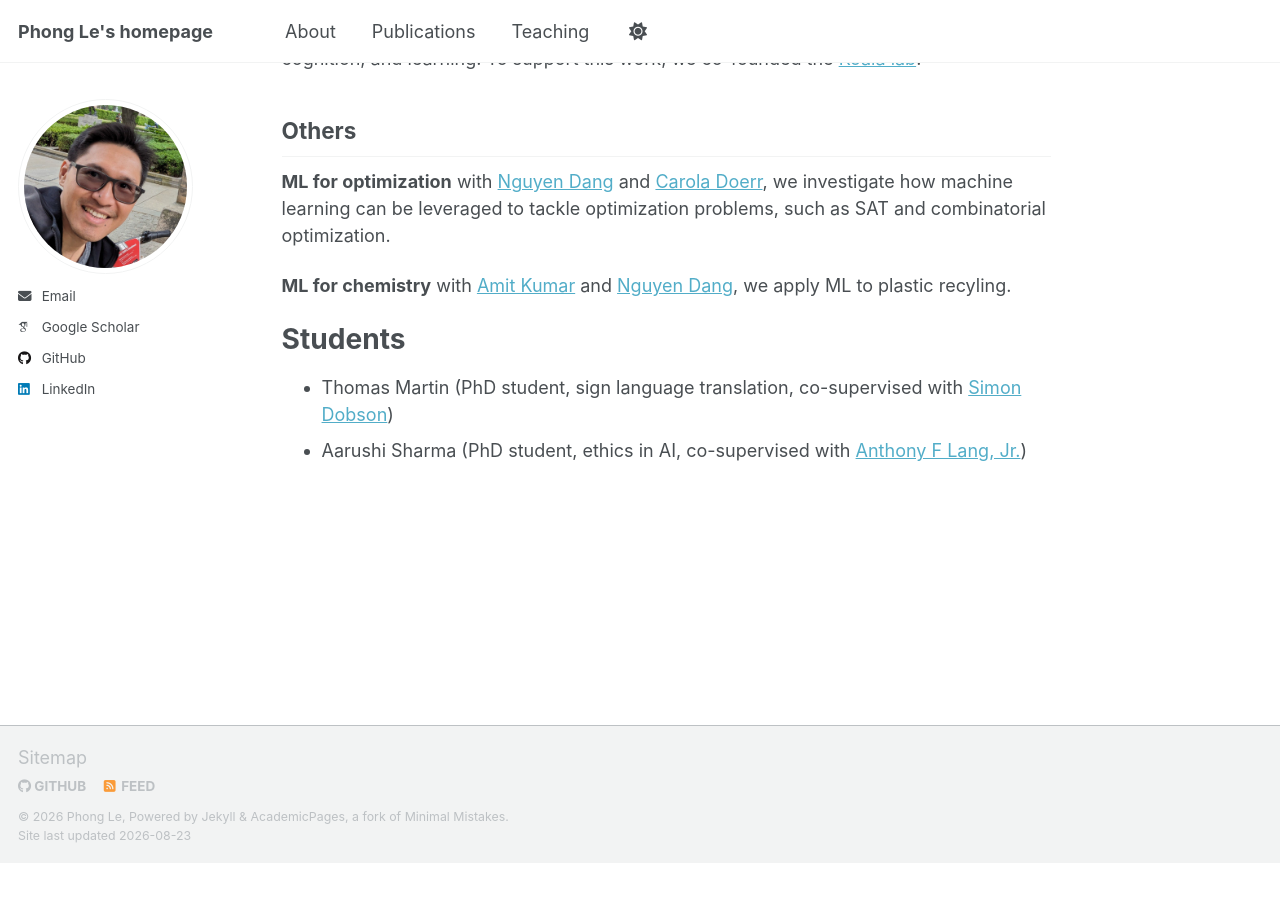
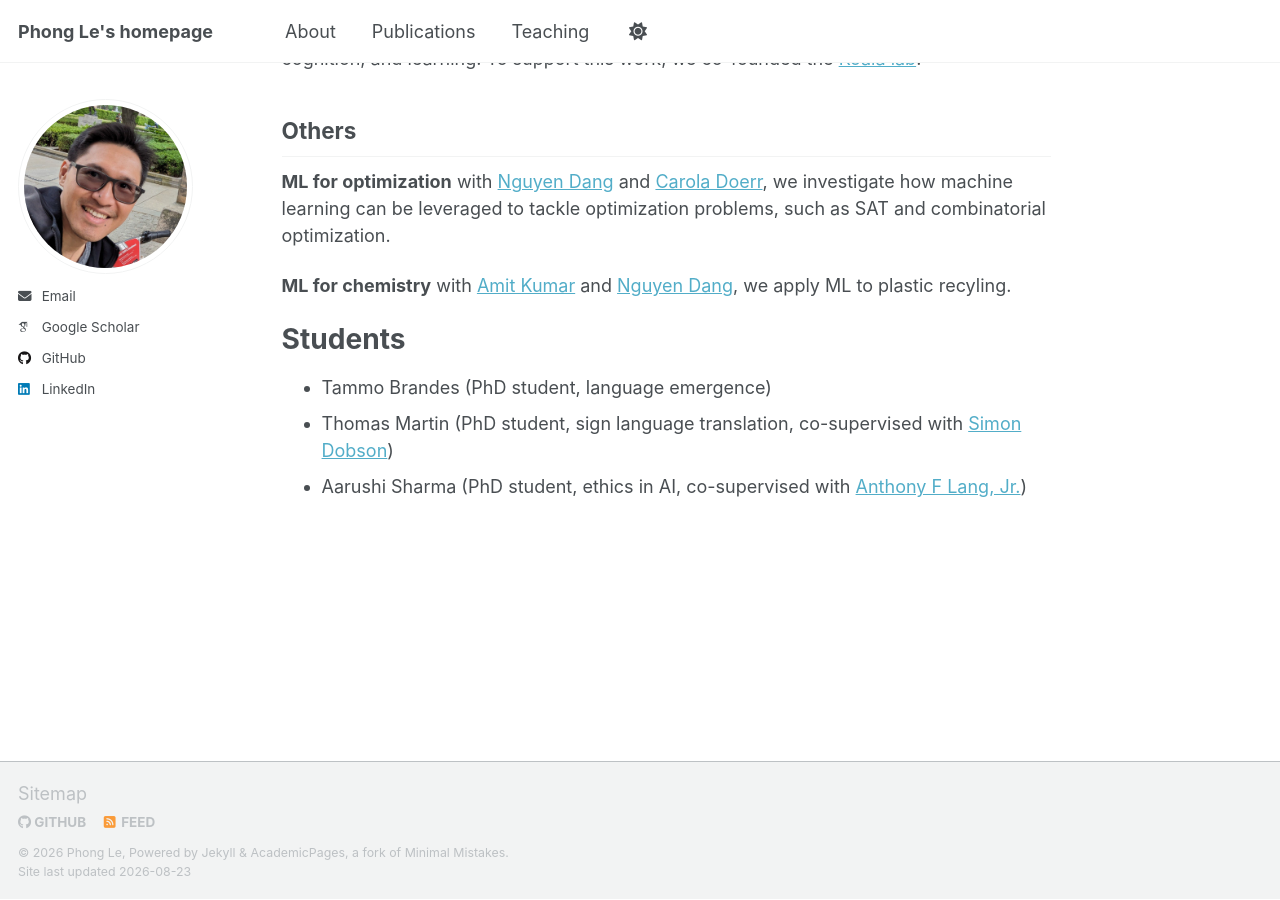
Before and after one commit to lephong/lephong.github.io, a Jekyll site: the page built from _pages/about.md, in a window 1280 px wide and 900 px high, scrolled down 932 px. Built offline with Jekyll 4.4.1, drawn with Linux system fonts in a browser that asks for light colours; emoji names are drawn with the system emoji font; some web fonts are replaced; a script that is not in the unit is left out; before the commit the page ends 1796 px from its top, so only the background shows below that.

Commit message:
Add Tammo Brandes to students list

```diff
--- a/_pages/about.md
+++ b/_pages/about.md
@@ -38,5 +38,6 @@ More recently, in collaboration with [Raquel G. Alhama](https://rgalhama.github.
 
 Students
 ======
+- Tammo Brandes (PhD student, language emergence)
 - Thomas Martin (PhD student, sign language translation, co-supervised with [Simon Dobson](https://www.st-andrews.ac.uk/computer-science/people/sd80/))
 - Aarushi Sharma (PhD student, ethics in AI, co-supervised with [Anthony F Lang, Jr.](https://www.st-andrews.ac.uk/international-relations/people/al51/))
```
